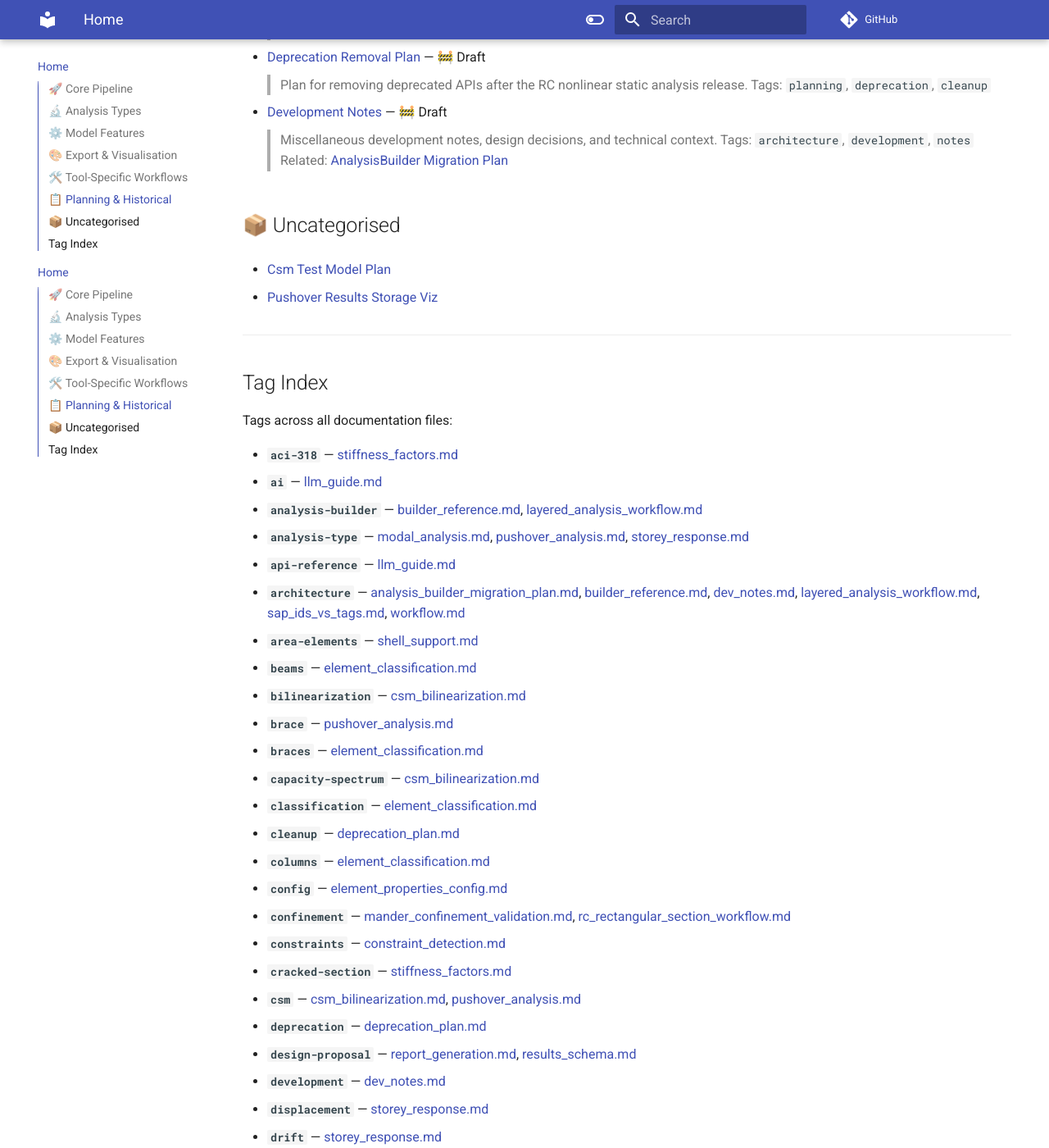
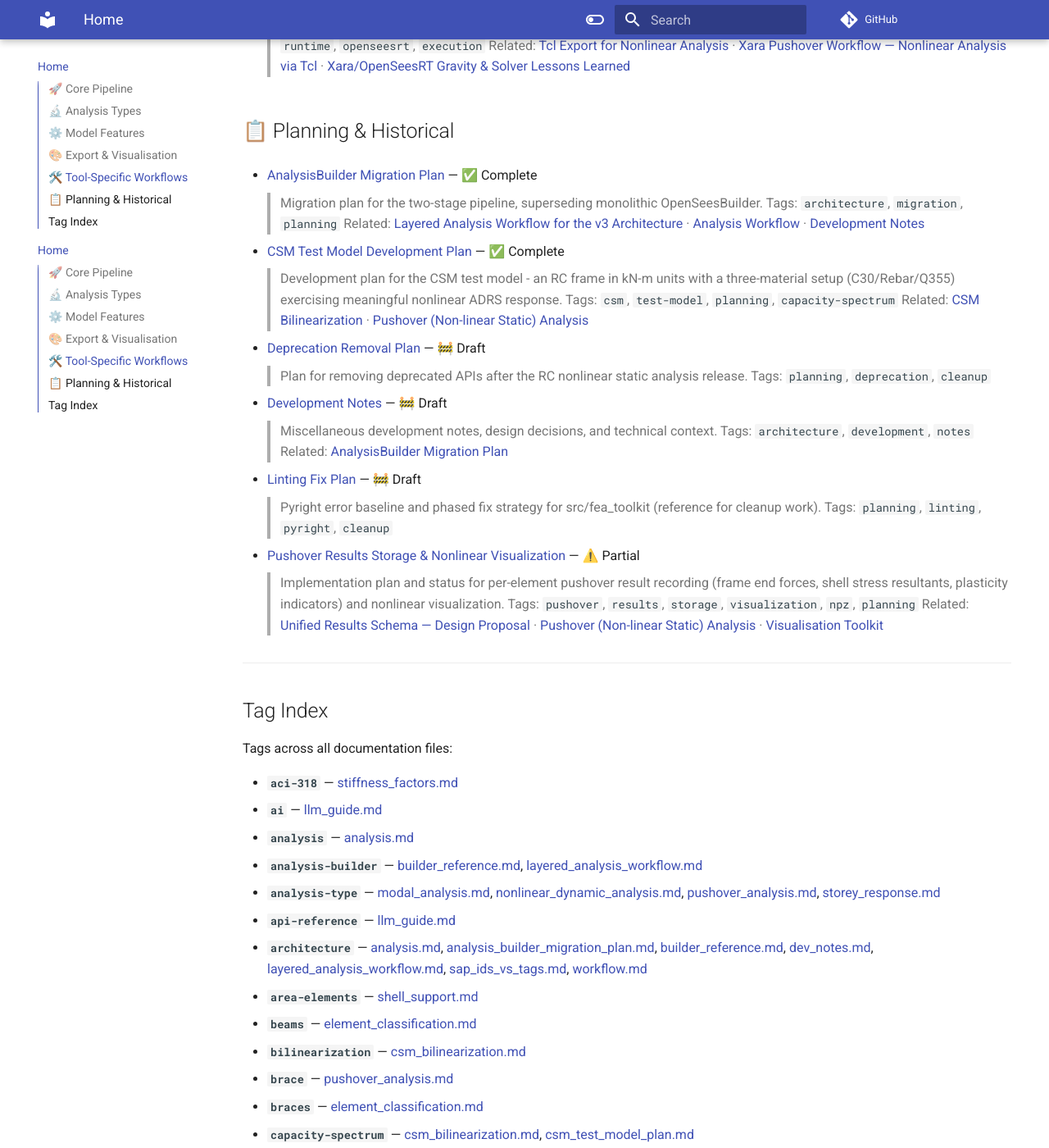
Before and after one commit to boustrephon/fea_toolkit, an MkDocs documentation site: the page built from docs/README.md, in a window 1280 px wide and 1400 px high, scrolled down 3910 px. Shown: the whole window at 82% size. Built offline with MkDocs 1.6.1 and Material for MkDocs 9.7.7, drawn with Linux system fonts in a browser that asks for light colours; comment, search, counter and statistics services are not loaded; some of the changed text lies outside the part shown.

Commit message:
docs: overhaul project documentation and modernize README
Regenerate docs index (33 docs, 103 tags); add docs for the typed
analysis subpackage and nonlinear dynamic analysis; add YAML
frontmatter to uncategorized planning docs; update mkdocs nav;
modernize README with two-stage pipeline diagram, preprocess_model/
AnalysisBuilder code examples, and pushover workflow references.

```diff
--- a/docs/README.md
+++ b/docs/README.md
@@ -10,6 +10,11 @@
 
 
 ## 🚀 Core Pipeline
+
+- [Typed Analysis Orchestration](analysis.md) — ✅ Complete
+  > The fea_toolkit.analysis subpackage: typed, configurable, dependency-aware analysis objects composed via AnalysisManager.
+  Tags: `analysis`, `manager`, `orchestration`, `typed-results`, `architecture`
+  Related: [Builder Reference — Two-stage Pipeline](builder_reference.md) · [Analysis Workflow](workflow.md) · [Nonlinear Dynamic (Time-History) Analysis](nonlinear_dynamic_analysis.md)
 
 - [Builder Reference — Two-stage Pipeline](builder_reference.md) — ✅ Complete
   > Reference for the Preprocessor + AnalysisBuilder two-stage architecture.
@@ -46,6 +51,11 @@
   > Modal analysis solver options, mode shape visualisation, and usage examples.
   Tags: `analysis-type`, `modal`, `eigen`, `eigenvalue`, `solver`
   Related: [Pushover (Non-linear Static) Analysis](pushover_analysis.md) · [Report Generation — Design Proposal](report_generation.md) · [Storey-level Response Methodology](storey_response.md)
+
+- [Nonlinear Dynamic (Time-History) Analysis](nonlinear_dynamic_analysis.md) — ✅ Complete
+  > Ground-motion-driven transient analysis via Tcl export and Xara/OpenSeesRT, with Rayleigh damping from a preceding modal analysis.
+  Tags: `analysis-type`, `nonlinear`, `dynamic`, `time-history`, `ground-motion`, `tcl`, `xara`
+  Related: [Modal Analysis Options](modal_analysis.md) · [Tcl Export for Nonlinear Analysis](tcl_export.md) · [Xara/OpenSeesRT Tcl Runtime Guide](xara_tcl_runtime_guide.md) · [Typed Analysis Orchestration](analysis.md)
 
 - [Pushover (Non-linear Static) Analysis](pushover_analysis.md) — ✅ Complete
   > Pushover analysis: fiber sections, lumped hinges, brace buckling approaches, ADRS conversion, and CSM.
@@ -154,6 +164,11 @@
   Tags: `architecture`, `migration`, `planning`
   Related: [Layered Analysis Workflow for the v3 Architecture](layered_analysis_workflow.md) · [Analysis Workflow](workflow.md) · [Development Notes](dev_notes.md)
 
+- [CSM Test Model Development Plan](csm_test_model_plan.md) — ✅ Complete
+  > Development plan for the CSM test model - an RC frame in kN-m units with a three-material setup (C30/Rebar/Q355) exercising meaningful nonlinear ADRS response.
+  Tags: `csm`, `test-model`, `planning`, `capacity-spectrum`
+  Related: [CSM Bilinearization](csm_bilinearization.md) · [Pushover (Non-linear Static) Analysis](pushover_analysis.md)
+
 - [Deprecation Removal Plan](deprecation_plan.md) — 🚧 Draft
   > Plan for removing deprecated APIs after the RC nonlinear static analysis release.
   Tags: `planning`, `deprecation`, `cleanup`
@@ -163,12 +178,14 @@
   Tags: `architecture`, `development`, `notes`
   Related: [AnalysisBuilder Migration Plan](analysis_builder_migration_plan.md)
 
+- [Linting Fix Plan](linting_fix_plan.md) — 🚧 Draft
+  > Pyright error baseline and phased fix strategy for src/fea_toolkit (reference for cleanup work).
+  Tags: `planning`, `linting`, `pyright`, `cleanup`
 
-## 📦 Uncategorised
-
-- [Csm Test Model Plan](csm_test_model_plan.md)
-
-- [Pushover Results Storage Viz](pushover_results_storage_viz.md)
+- [Pushover Results Storage & Nonlinear Visualization](pushover_results_storage_viz.md) — ⚠️ Partial
+  > Implementation plan and status for per-element pushover result recording (frame end forces, shell stress resultants, plasticity indicators) and nonlinear visualization.
+  Tags: `pushover`, `results`, `storage`, `visualization`, `npz`, `planning`
+  Related: [Unified Results Schema — Design Proposal](results_schema.md) · [Pushover (Non-linear Static) Analysis](pushover_analysis.md) · [Visualisation Toolkit](viewer.md)
 
 
 ---
@@ -179,29 +196,31 @@
 
 - **`aci-318`** — [stiffness_factors.md](stiffness_factors.md)
 - **`ai`** — [llm_guide.md](llm_guide.md)
+- **`analysis`** — [analysis.md](analysis.md)
 - **`analysis-builder`** — [builder_reference.md](builder_reference.md), [layered_analysis_workflow.md](layered_analysis_workflow.md)
-- **`analysis-type`** — [modal_analysis.md](modal_analysis.md), [pushover_analysis.md](pushover_analysis.md), [storey_response.md](storey_response.md)
+- **`analysis-type`** — [modal_analysis.md](modal_analysis.md), [nonlinear_dynamic_analysis.md](nonlinear_dynamic_analysis.md), [pushover_analysis.md](pushover_analysis.md), [storey_response.md](storey_response.md)
 - **`api-reference`** — [llm_guide.md](llm_guide.md)
-- **`architecture`** — [analysis_builder_migration_plan.md](analysis_builder_migration_plan.md), [builder_reference.md](builder_reference.md), [dev_notes.md](dev_notes.md), [layered_analysis_workflow.md](layered_analysis_workflow.md), [sap_ids_vs_tags.md](sap_ids_vs_tags.md), [workflow.md](workflow.md)
+- **`architecture`** — [analysis.md](analysis.md), [analysis_builder_migration_plan.md](analysis_builder_migration_plan.md), [builder_reference.md](builder_reference.md), [dev_notes.md](dev_notes.md), [layered_analysis_workflow.md](layered_analysis_workflow.md), [sap_ids_vs_tags.md](sap_ids_vs_tags.md), [workflow.md](workflow.md)
 - **`area-elements`** — [shell_support.md](shell_support.md)
 - **`beams`** — [element_classification.md](element_classification.md)
 - **`bilinearization`** — [csm_bilinearization.md](csm_bilinearization.md)
 - **`brace`** — [pushover_analysis.md](pushover_analysis.md)
 - **`braces`** — [element_classification.md](element_classification.md)
-- **`capacity-spectrum`** — [csm_bilinearization.md](csm_bilinearization.md)
+- **`capacity-spectrum`** — [csm_bilinearization.md](csm_bilinearization.md), [csm_test_model_plan.md](csm_test_model_plan.md)
 - **`classification`** — [element_classification.md](element_classification.md)
-- **`cleanup`** — [deprecation_plan.md](deprecation_plan.md)
+- **`cleanup`** — [deprecation_plan.md](deprecation_plan.md), [linting_fix_plan.md](linting_fix_plan.md)
 - **`columns`** — [element_classification.md](element_classification.md)
 - **`config`** — [element_properties_config.md](element_properties_config.md)
 - **`confinement`** — [mander_confinement_validation.md](mander_confinement_validation.md), [rc_rectangular_section_workflow.md](rc_rectangular_section_workflow.md)
 - **`constraints`** — [constraint_detection.md](constraint_detection.md)
 - **`cracked-section`** — [stiffness_factors.md](stiffness_factors.md)
-- **`csm`** — [csm_bilinearization.md](csm_bilinearization.md), [pushover_analysis.md](pushover_analysis.md)
+- **`csm`** — [csm_bilinearization.md](csm_bilinearization.md), [csm_test_model_plan.md](csm_test_model_plan.md), [pushover_analysis.md](pushover_analysis.md)
 - **`deprecation`** — [deprecation_plan.md](deprecation_plan.md)
 - **`design-proposal`** — [report_generation.md](report_generation.md), [results_schema.md](results_schema.md)
 - **`development`** — [dev_notes.md](dev_notes.md)
 - **`displacement`** — [storey_response.md](storey_response.md)
 - **`drift`** — [storey_response.md](storey_response.md)
+- **`dynamic`** — [nonlinear_dynamic_analysis.md](nonlinear_dynamic_analysis.md)
 - **`edge-detection`** — [constraint_detection.md](constraint_detection.md)
 - **`eigen`** — [modal_analysis.md](modal_analysis.md)
 - **`eigenvalue`** — [modal_analysis.md](modal_analysis.md)
@@ -213,6 +232,7 @@
 - **`fiber`** — [element_properties_config.md](element_properties_config.md), [pushover_analysis.md](pushover_analysis.md), [rc_rectangular_section_workflow.md](rc_rectangular_section_workflow.md)
 - **`geometry`** — [rhino_export.md](rhino_export.md)
 - **`gravity`** — [xara_gravity_and_solver.md](xara_gravity_and_solver.md)
+- **`ground-motion`** — [nonlinear_dynamic_analysis.md](nonlinear_dynamic_analysis.md)
 - **`guide`** — [llm_guide.md](llm_guide.md)
 - **`hdf5`** — [report_generation.md](report_generation.md)
 - **`hinges`** — [element_properties_config.md](element_properties_config.md), [pushover_analysis.md](pushover_analysis.md)
@@ -221,29 +241,33 @@
 - **`interactive`** — [viewer.md](viewer.md)
 - **`io`** — [results_schema.md](results_schema.md)
 - **`lessons-learned`** — [xara_gravity_and_solver.md](xara_gravity_and_solver.md)
+- **`linting`** — [linting_fix_plan.md](linting_fix_plan.md)
 - **`llm`** — [llm_guide.md](llm_guide.md)
 - **`load-redistribution`** — [element_splitting.md](element_splitting.md)
+- **`manager`** — [analysis.md](analysis.md)
 - **`mander`** — [mander_confinement_validation.md](mander_confinement_validation.md), [rc_rectangular_section_workflow.md](rc_rectangular_section_workflow.md)
 - **`mesh-model`** — [layered_analysis_workflow.md](layered_analysis_workflow.md)
 - **`meshing`** — [constraint_detection.md](constraint_detection.md), [element_splitting.md](element_splitting.md), [shell_support.md](shell_support.md)
 - **`migration`** — [analysis_builder_migration_plan.md](analysis_builder_migration_plan.md)
 - **`modal`** — [modal_analysis.md](modal_analysis.md)
 - **`modifiers`** — [stiffness_factors.md](stiffness_factors.md)
-- **`nonlinear`** — [element_properties_config.md](element_properties_config.md), [pushover_analysis.md](pushover_analysis.md), [xara_pushover_workflow.md](xara_pushover_workflow.md)
+- **`nonlinear`** — [element_properties_config.md](element_properties_config.md), [nonlinear_dynamic_analysis.md](nonlinear_dynamic_analysis.md), [pushover_analysis.md](pushover_analysis.md), [xara_pushover_workflow.md](xara_pushover_workflow.md)
 - **`notes`** — [dev_notes.md](dev_notes.md)
-- **`npz`** — [results_schema.md](results_schema.md)
+- **`npz`** — [pushover_results_storage_viz.md](pushover_results_storage_viz.md), [results_schema.md](results_schema.md)
 - **`opensees`** — [sap_ids_vs_tags.md](sap_ids_vs_tags.md), [tcl_export.md](tcl_export.md)
 - **`openseesrt`** — [xara_tcl_runtime_guide.md](xara_tcl_runtime_guide.md)
+- **`orchestration`** — [analysis.md](analysis.md)
 - **`pipeline`** — [workflow.md](workflow.md)
-- **`planning`** — [analysis_builder_migration_plan.md](analysis_builder_migration_plan.md), [deprecation_plan.md](deprecation_plan.md)
+- **`planning`** — [analysis_builder_migration_plan.md](analysis_builder_migration_plan.md), [csm_test_model_plan.md](csm_test_model_plan.md), [deprecation_plan.md](deprecation_plan.md), [linting_fix_plan.md](linting_fix_plan.md), [pushover_results_storage_viz.md](pushover_results_storage_viz.md)
 - **`post-processing`** — [storey_response.md](storey_response.md)
 - **`preprocessor`** — [builder_reference.md](builder_reference.md), [layered_analysis_workflow.md](layered_analysis_workflow.md)
-- **`pushover`** — [csm_bilinearization.md](csm_bilinearization.md), [pushover_analysis.md](pushover_analysis.md), [xara_pushover_workflow.md](xara_pushover_workflow.md)
+- **`pushover`** — [csm_bilinearization.md](csm_bilinearization.md), [pushover_analysis.md](pushover_analysis.md), [pushover_results_storage_viz.md](pushover_results_storage_viz.md), [xara_pushover_workflow.md](xara_pushover_workflow.md)
+- **`pyright`** — [linting_fix_plan.md](linting_fix_plan.md)
 - **`pyvista`** — [viewer.md](viewer.md)
 - **`rc`** — [rc_rectangular_section_workflow.md](rc_rectangular_section_workflow.md)
 - **`reference`** — [builder_reference.md](builder_reference.md), [mander_confinement_validation.md](mander_confinement_validation.md), [sap_ids_vs_tags.md](sap_ids_vs_tags.md)
 - **`reporting`** — [report_generation.md](report_generation.md)
-- **`results`** — [results_schema.md](results_schema.md)
+- **`results`** — [pushover_results_storage_viz.md](pushover_results_storage_viz.md), [results_schema.md](results_schema.md)
 - **`rhino`** — [rhino_export.md](rhino_export.md)
 - **`runtime`** — [xara_tcl_runtime_guide.md](xara_tcl_runtime_guide.md)
 - **`sap2000`** — [sap_ids_vs_tags.md](sap_ids_vs_tags.md)
@@ -256,16 +280,21 @@
 - **`solver`** — [modal_analysis.md](modal_analysis.md), [xara_gravity_and_solver.md](xara_gravity_and_solver.md)
 - **`splitting`** — [element_splitting.md](element_splitting.md)
 - **`stiffness`** — [stiffness_factors.md](stiffness_factors.md)
+- **`storage`** — [pushover_results_storage_viz.md](pushover_results_storage_viz.md)
 - **`storey`** — [storey_response.md](storey_response.md)
-- **`tcl`** — [tcl_export.md](tcl_export.md), [xara_gravity_and_solver.md](xara_gravity_and_solver.md), [xara_pushover_workflow.md](xara_pushover_workflow.md), [xara_tcl_runtime_guide.md](xara_tcl_runtime_guide.md)
+- **`tcl`** — [nonlinear_dynamic_analysis.md](nonlinear_dynamic_analysis.md), [tcl_export.md](tcl_export.md), [xara_gravity_and_solver.md](xara_gravity_and_solver.md), [xara_pushover_workflow.md](xara_pushover_workflow.md), [xara_tcl_runtime_guide.md](xara_tcl_runtime_guide.md)
+- **`test-model`** — [csm_test_model_plan.md](csm_test_model_plan.md)
 - **`theory`** — [mander_confinement_validation.md](mander_confinement_validation.md)
+- **`time-history`** — [nonlinear_dynamic_analysis.md](nonlinear_dynamic_analysis.md)
+- **`typed-results`** — [analysis.md](analysis.md)
 - **`usage`** — [llm_guide.md](llm_guide.md)
 - **`validation`** — [mander_confinement_validation.md](mander_confinement_validation.md)
 - **`viewer`** — [viewer.md](viewer.md)
 - **`visualisation`** — [rhino_export.md](rhino_export.md), [viewer.md](viewer.md)
+- **`visualization`** — [pushover_results_storage_viz.md](pushover_results_storage_viz.md)
 - **`walls`** — [element_classification.md](element_classification.md)
 - **`workflow`** — [layered_analysis_workflow.md](layered_analysis_workflow.md), [rc_rectangular_section_workflow.md](rc_rectangular_section_workflow.md), [workflow.md](workflow.md), [xara_pushover_workflow.md](xara_pushover_workflow.md)
-- **`xara`** — [tcl_export.md](tcl_export.md), [xara_gravity_and_solver.md](xara_gravity_and_solver.md), [xara_pushover_workflow.md](xara_pushover_workflow.md), [xara_tcl_runtime_guide.md](xara_tcl_runtime_guide.md)
+- **`xara`** — [nonlinear_dynamic_analysis.md](nonlinear_dynamic_analysis.md), [tcl_export.md](tcl_export.md), [xara_gravity_and_solver.md](xara_gravity_and_solver.md), [xara_pushover_workflow.md](xara_pushover_workflow.md), [xara_tcl_runtime_guide.md](xara_tcl_runtime_guide.md)
 - **`yaml-config`** — [report_generation.md](report_generation.md)
 - **`yield-point`** — [csm_bilinearization.md](csm_bilinearization.md)
 
--- a/mkdocs.yml
+++ b/mkdocs.yml
@@ -68,9 +68,11 @@
       - Analysis Workflow: workflow.md
       - Builder Reference: builder_reference.md
       - Layered Analysis Workflow: layered_analysis_workflow.md
+      - Typed Analysis Orchestration: analysis.md
   - Analysis Types:
       - Modal Analysis: modal_analysis.md
       - Pushover Analysis: pushover_analysis.md
+      - Nonlinear Dynamic Analysis: nonlinear_dynamic_analysis.md
       - Storey Response: storey_response.md
       - Report Generation: report_generation.md
   - Model Features:
```
Also changed, not shown: other parts of docs/README.md (+1 -1 lines), README.md (+50 -34 lines), docs/_pending_work.md (+7 -0 lines), docs/analysis.md (added, +51 -0 lines), docs/csm_test_model_plan.md (+8 -0 lines), docs/linting_fix_plan.md (+7 -0 lines), docs/nonlinear_dynamic_analysis.md (added, +77 -0 lines), docs/pushover_results_storage_viz.md (+9 -1 lines), 1 other file.
